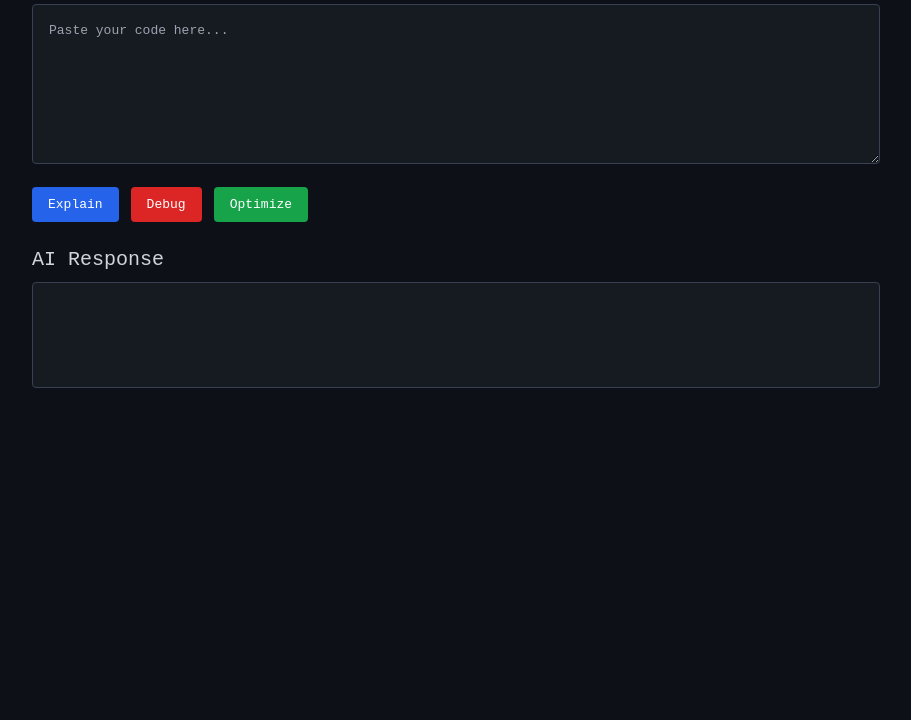
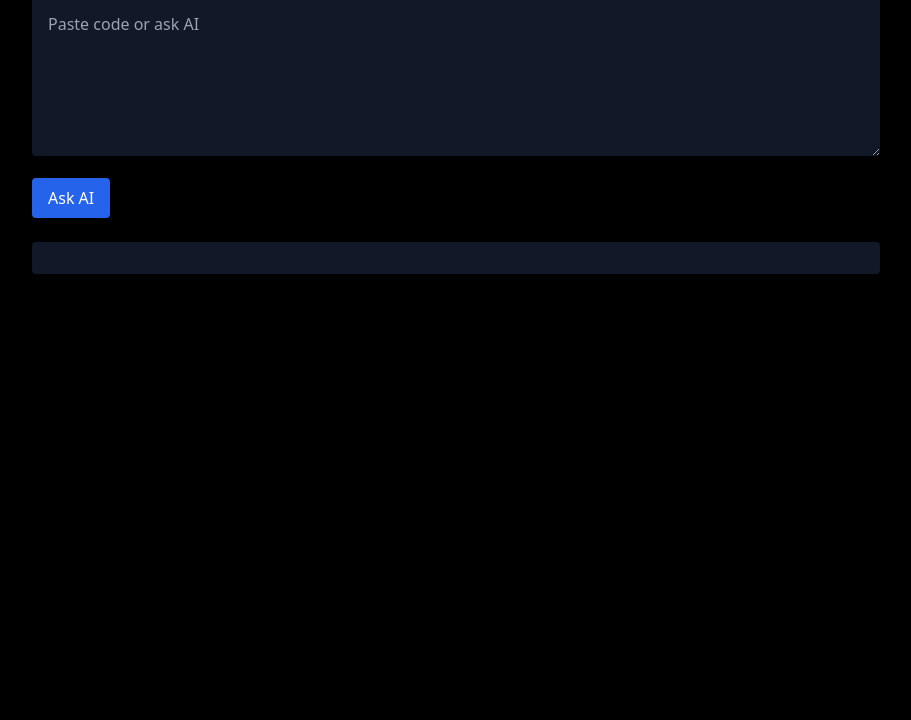
Before and after one commit to novaplaystream/codez-ai, a website: page index.html in a window 1280 px wide. Shown: the part 80-800 px from the top of the page, without its empty margins (184-1095 px from the left). Drawn offline with nearby package versions, Linux system fonts and the light colour scheme.

Commit message:
Update index.html

```diff
--- a/index.html
+++ b/index.html
@@ -2,80 +2,42 @@
 <html>
 <head>
 
-<meta charset="UTF-8">
 <title>Codez AI</title>
 
 <script src="https://cdn.tailwindcss.com"></script>
 
-<link rel="stylesheet"
-href="https://cdnjs.cloudflare.com/ajax/libs/highlight.js/11.9.0/styles/github-dark.min.css">
-
-<script src="https://cdnjs.cloudflare.com/ajax/libs/highlight.js/11.9.0/highlight.min.js"></script>
-
-<style>
-
-body{
-background:#0d1117;
-color:white;
-font-family:monospace;
-}
-
-textarea{
-resize:none;
-}
-
-</style>
-
 </head>
 
-<body>
+<body class="bg-black text-white">
 
 <div class="max-w-4xl mx-auto p-6">
 
-<h1 class="text-3xl font-bold text-blue-400 mb-6">
-Codez AI
+<h1 class="text-3xl font-bold text-blue-400">
+Codez AI Assistant
 </h1>
 
-<textarea id="codeInput"
-class="w-full h-40 bg-[#161b22] border border-gray-700 p-4 rounded"
-placeholder="Paste your code here..."></textarea>
+<textarea
+id="prompt"
+class="w-full h-40 bg-gray-900 p-4 rounded mt-4"
+placeholder="Paste code or ask AI">
+</textarea>
 
-<div class="flex gap-3 mt-4">
+<button
+onclick="askAI()"
+class="mt-4 bg-blue-600 px-4 py-2 rounded">
 
-<button onclick="runAI('explain')"
-class="bg-blue-600 px-4 py-2 rounded">
-Explain
+Ask AI
+
 </button>
 
-<button onclick="runAI('debug')"
-class="bg-red-600 px-4 py-2 rounded">
-Debug
-</button>
-
-<button onclick="runAI('optimize')"
-class="bg-green-600 px-4 py-2 rounded">
-Optimize
-</button>
-
-</div>
-
-<div class="mt-6">
-
-<h2 class="text-xl mb-2 text-gray-300">
-AI Response
-</h2>
-
-<pre class="bg-[#161b22] p-4 rounded border border-gray-700">
-
-<code id="output"></code>
-
+<pre
+id="result"
+class="bg-gray-900 p-4 mt-6 rounded">
 </pre>
 
 </div>
 
-</div>
-
-<script src="script.js"></script>
+<script src="app.js"></script>
 
 </body>
 </html>
```
